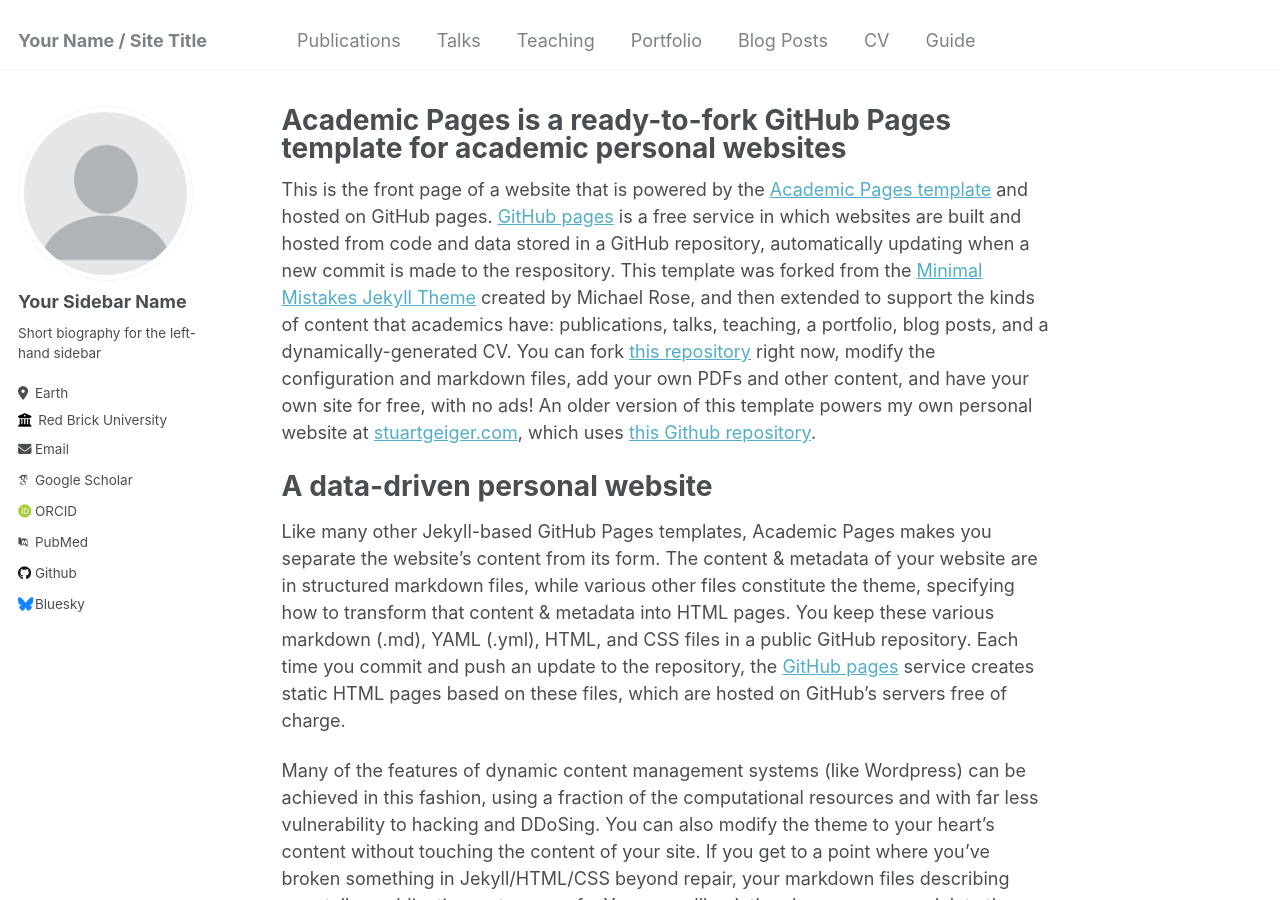
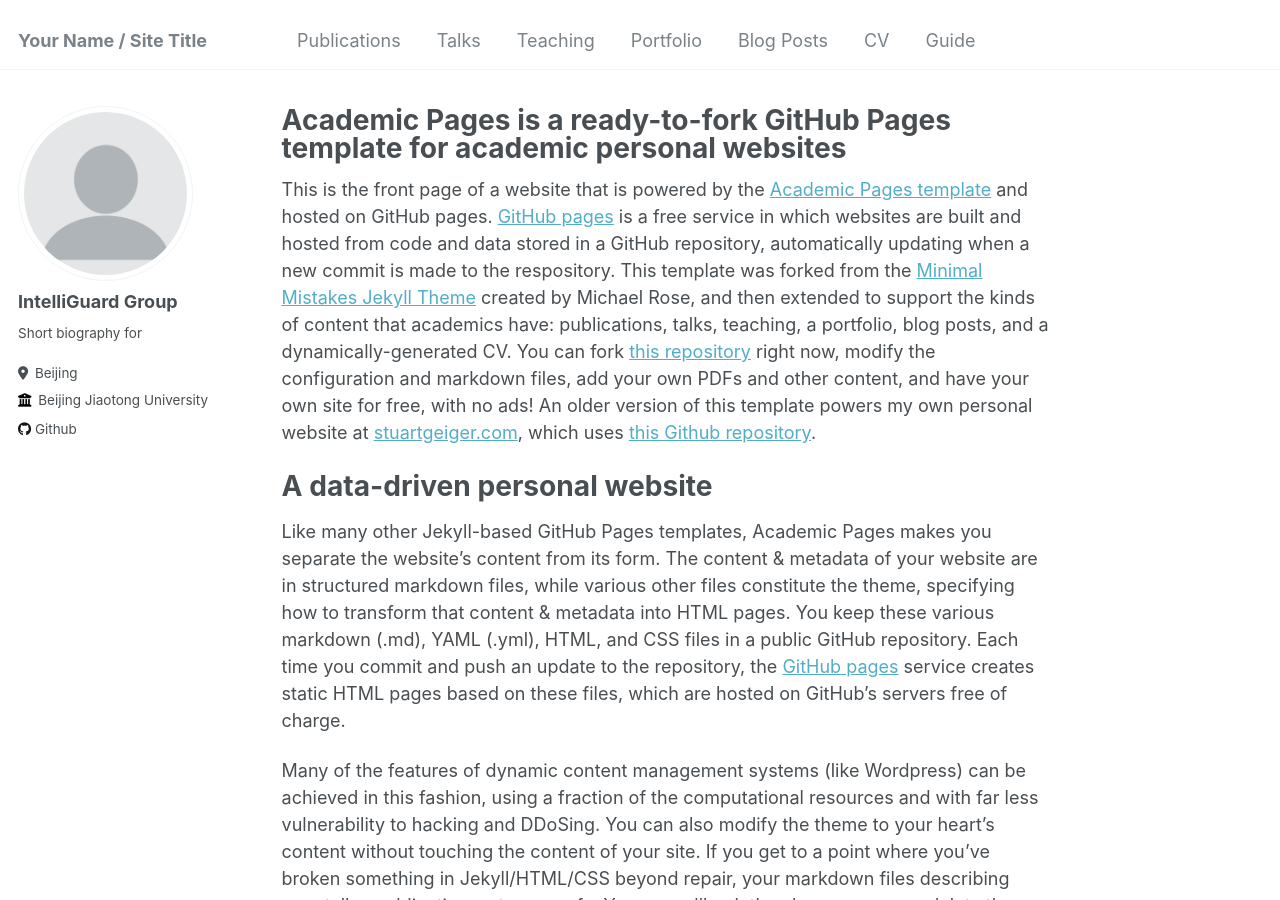
Before and after one commit to IntelliGuard/IntelliGuard.github.io, a Jekyll site: the page built from _pages/about.md, in a window 1280 px wide and 900 px high. Built offline with Jekyll 4.4.1, drawn with Linux system fonts in a browser that asks for light colours; some web fonts are replaced.

Commit message:
update _config.yml

```diff
--- a/_config.yml
+++ b/_config.yml
@@ -22,33 +22,33 @@ repository               : "academicpages/academicpages.github.io"
 author:
   # Biographic information
   avatar           : "profile.png"
-  name             : "Your Sidebar Name"
+  name             : "IntelliGuard Group"
   pronouns         : # example: "she/her"
-  bio              : "Short biography for the left-hand sidebar"
-  location         : "Earth"
-  employer         : "Red Brick University"
+  bio              : "Short biography for "
+  location         : "Beijing"
+  employer         : "Beijing Jiaotong University"
   uri              : # URL
-  email            : "none@example.org"
+  email            : # "none@example.org"
 
   # Academic websites
   arxiv            : # URL - Update with the correct link to your profile
-  googlescholar    : "https://scholar.google.com/citations?user=PS_CX0AAAAAJ"
+  googlescholar    : # "https://scholar.google.com/citations?user=PS_CX0AAAAAJ"
   impactstory      : # URL
-  orcid            : "http://orcid.org/yourorcidurl"
+  orcid            : # "http://orcid.org/yourorcidurl"
   semantic         : # URL
-  pubmed           : "https://www.ncbi.nlm.nih.gov/pubmed/?term=john+snow"
+  pubmed           : # "https://www.ncbi.nlm.nih.gov/pubmed/?term=john+snow"
   researchgate     : # URL
 
   # Repositories and software development
   bitbucket        : # Username - Update with your username on the site
   codepen          : # Username
   dribbble         : # Username
-  github           : "academicpages"
+  github           : "IntelliGuard"
   kaggle           : # Username
   stackoverflow    : # User number or user number and name (i.e., use "1" or "1/jeff-atwood")
 
   # Social media
-  bluesky          : "bsky.app" # Replace this with you Bluesky username
+  bluesky          : # "bsky.app" # Replace this with you Bluesky username
   facebook         : # Username
   flickr           : # Username
   foursquare       : # Username
```
